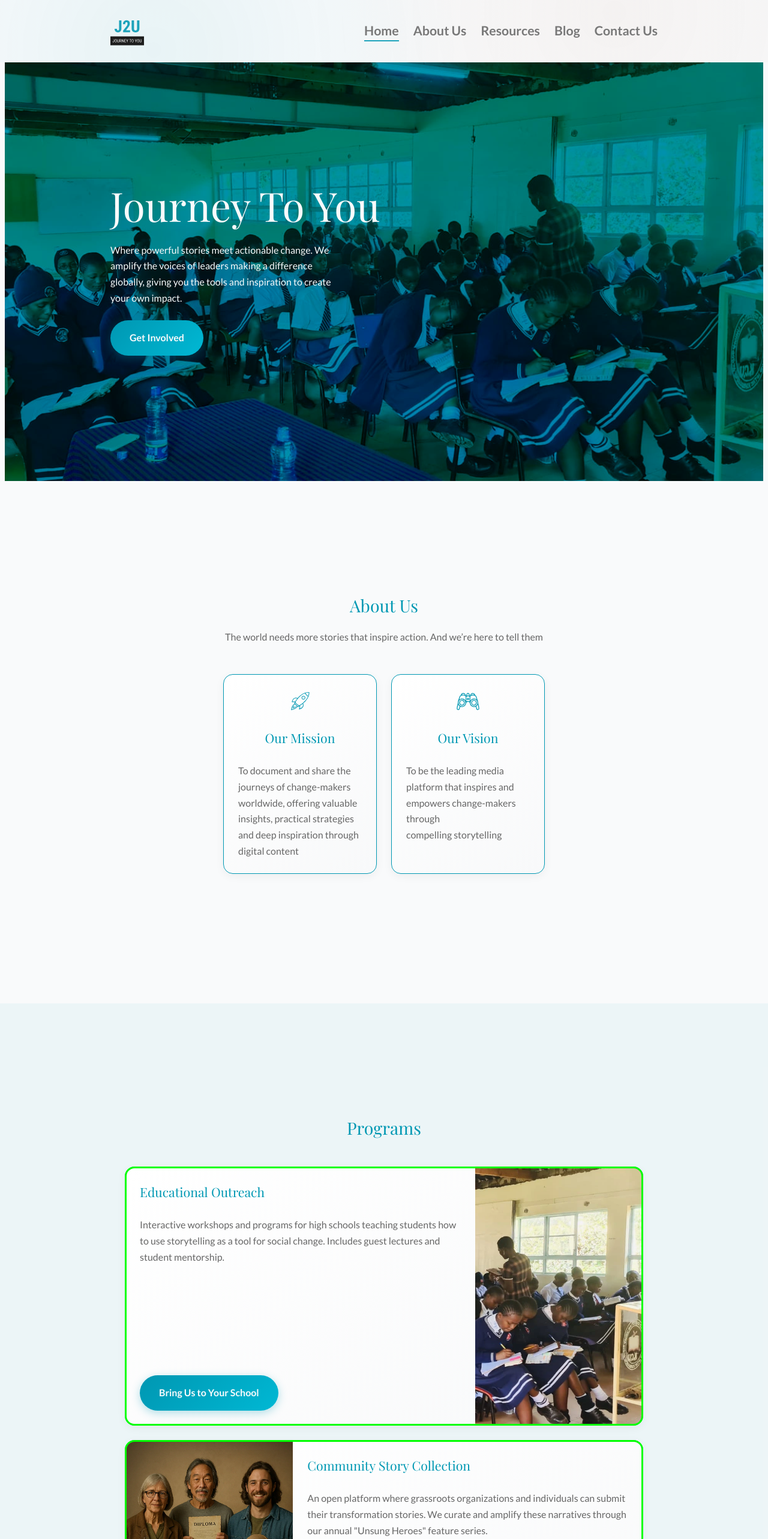
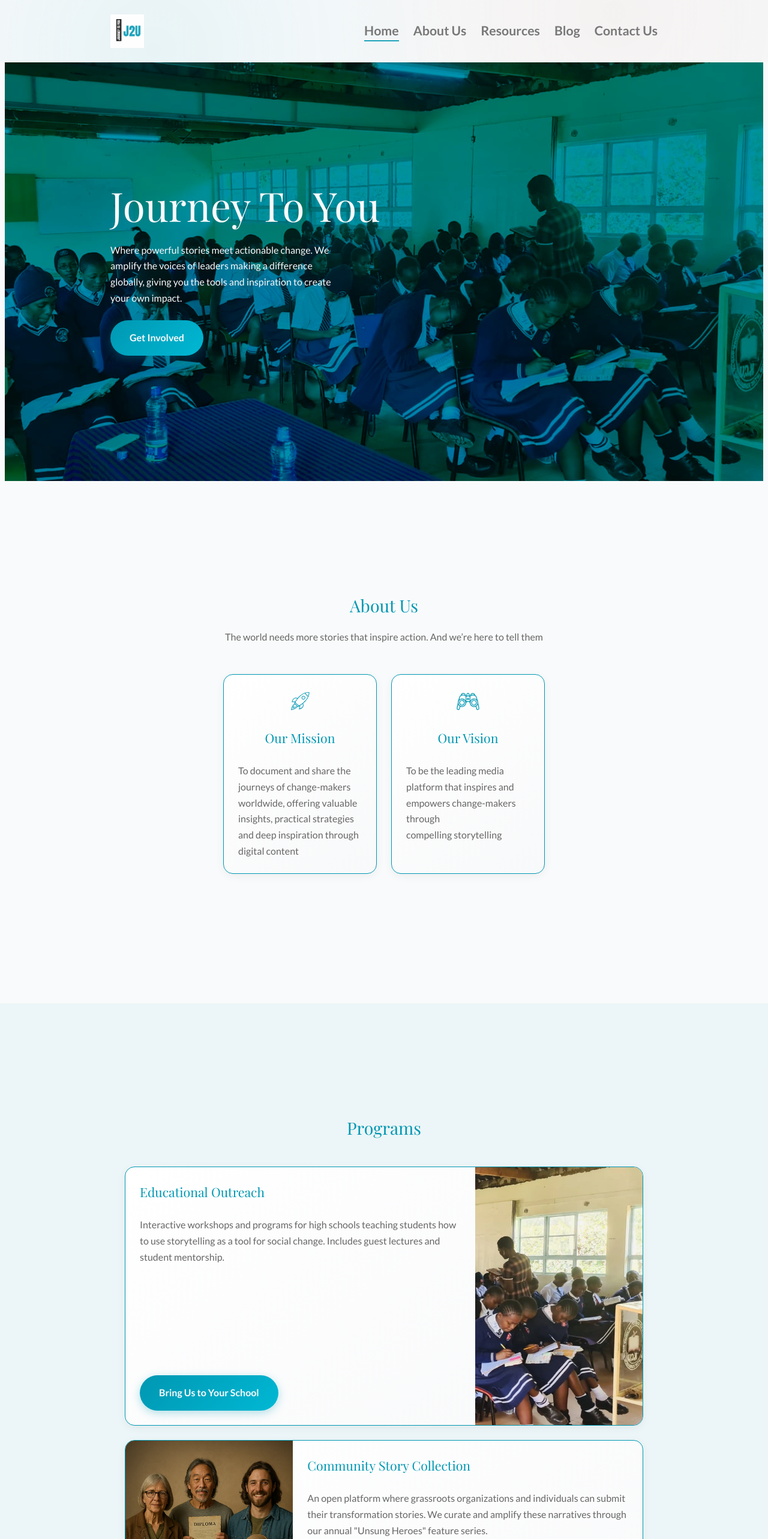
Before and after one commit to saidibnali19/journey-to-you, a Next.js app: page / in a window 1280 px wide. Shown: the top 2566 px of the page at 60% size. Built offline with nearby package versions, Linux system fonts and the light colour scheme.

Commit message:
use correct logo

```diff
--- a/src/app/global.css
+++ b/src/app/global.css
@@ -476,9 +476,6 @@ button {
             grid-template-rows: 50svh auto 1fr auto;
 
             > article {
-                outline: 3px solid lime;
-                outline-offset: -3px;
-
                 padding: 0;
 
                 grid-template-rows: subgrid;
@@ -498,7 +495,7 @@ button {
                 }
             }
 
-            @media (width >35rem) {
+            @media (width > 35rem) {
                 grid-template-rows: auto 1fr auto;
 
                 > article {
--- a/src/components/Header.js
+++ b/src/components/Header.js
@@ -10,10 +10,10 @@ export default function Header() {
                     <Link href="/" >
                         <Image
                             className="header_logo"
-                            src="/images/journey_to_you_logo.svg"
+                            src="/images/journey_to_you_logo.png"
                             alt="Journey to you logo"
-                            width={194}
-                            height={164} />
+                            width={500}
+                            height={500} />
                     </Link>
                     <button>Menu</button>
                     <Navigation />
```
Also changed, not shown: public/images/journey_to_you_logo.png (added), public/images/journey_to_you_logo.svg (deleted).
